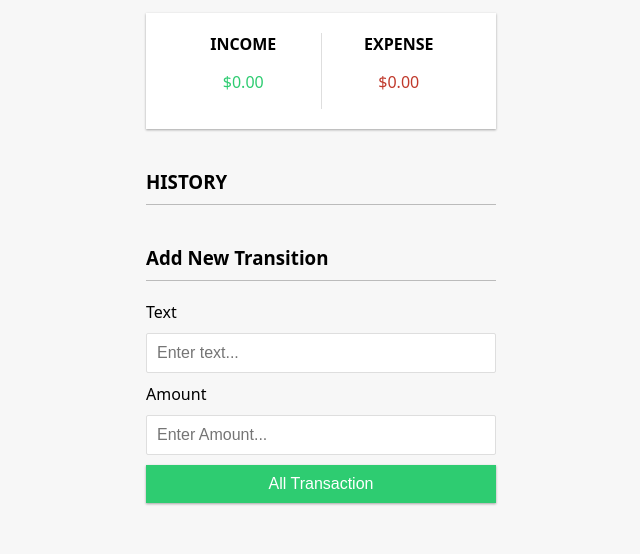
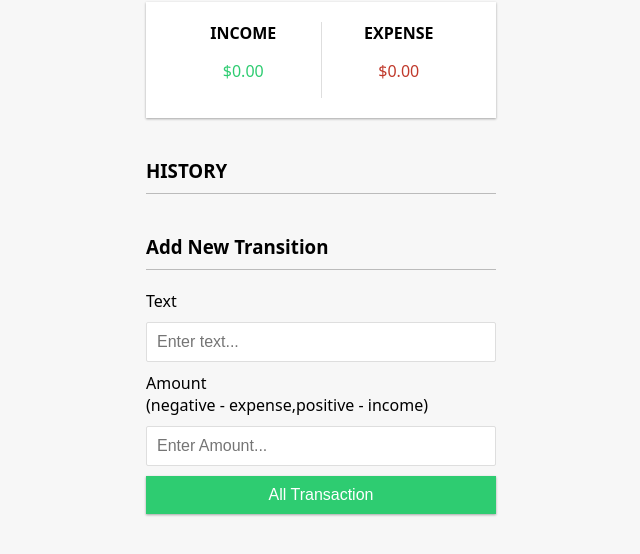
Before and after one commit to bdharne09/Expense_Tracker, a plain HTML site: page index.html in a window 1280 px wide. Shown: the part 206-760 px from the top of the page, without its empty margins (319-959 px from the left). Drawn offline with Linux system fonts and the light colour scheme.

Commit message:
Update index.html

```diff
--- a/index.html
+++ b/index.html
@@ -35,7 +35,7 @@
         </div>
 
         <div class="form-control">
-          <label for="amount">Amount</label>
+          <label for="amount">Amount<br>(negative - expense,positive - income)</label>
           <input type="number" id="amount" placeholder="Enter Amount..." />
         </div>
 
```
